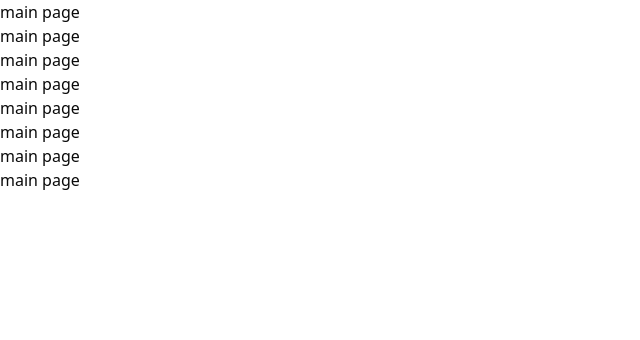
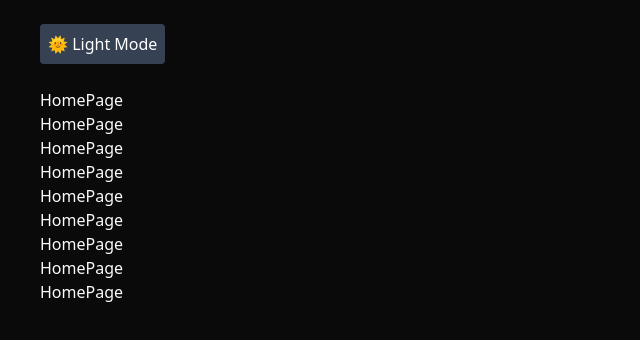
Before and after one commit to MoniruzzamanBillal/reusable-components, a Next.js app: page / in a window 1280 px wide. Shown: the top 340 px of the page, without its empty margins (0-640 px from the left). Built offline with nearby package versions, Linux system fonts and the light colour scheme.

Commit message:
feat:table pagination active state

```diff
--- /dev/null
+++ b/app/api/rooms/route.ts
@@ -0,0 +1,91 @@
+import { roomData } from "@/components/main/tablePage/DummyRoomData";
+import { TRoom } from "@/components/main/tablePage/TablePage";
+import { NextRequest, NextResponse } from "next/server";
+
+const mockRoomData: TRoom[] = roomData;
+
+export async function GET(request: NextRequest) {
+  // Get query parameters
+  const searchParams = request.nextUrl.searchParams;
+  const page = parseInt(searchParams.get("page") || "1");
+  const limit = parseInt(searchParams.get("limit") || "10");
+  const search = searchParams.get("search") || "";
+  const building = searchParams.get("building") || "";
+  const floor = searchParams.get("floor") || "";
+  const createdBy = searchParams.get("createdBy") || "";
+  const status = searchParams.get("status") || "";
+
+  // Apply filters
+  let filteredData = [...mockRoomData];
+
+  // Search filter (searches in building, buildingCode, RoomNo, createdBy)
+  if (search) {
+    filteredData = filteredData.filter(
+      (room) =>
+        room.building.toLowerCase().includes(search.toLowerCase()) ||
+        room.buildingCode.toLowerCase().includes(search.toLowerCase()) ||
+        room.RoomNo.toLowerCase().includes(search.toLowerCase()) ||
+        room.createdBy.toLowerCase().includes(search.toLowerCase()),
+    );
+  }
+
+  // Building filter
+  if (building) {
+    const buildingNames = building.split(",");
+    filteredData = filteredData.filter((room) =>
+      buildingNames.includes(room.building),
+    );
+  }
+
+  // Floor filter
+  if (floor) {
+    const floorNumbers = floor.split(",");
+    filteredData = filteredData.filter((room) =>
+      floorNumbers.includes(room.floor),
+    );
+  }
+
+  // Created By filter
+  if (createdBy) {
+    const creators = createdBy.split(",");
+    filteredData = filteredData.filter((room) =>
+      creators.includes(room.createdBy),
+    );
+  }
+
+  // Status filter
+  if (status) {
+    const statuses = status.split(",");
+    filteredData = filteredData.filter((room) =>
+      statuses.includes(room.status),
+    );
+  }
+
+  // Calculate pagination
+  const totalItems = filteredData.length;
+  const totalPages = Math.ceil(totalItems / limit);
+  const currentPage = Math.min(Math.max(1, page), totalPages || 1);
+  const startIndex = (currentPage - 1) * limit;
+  const endIndex = startIndex + limit;
+  const paginatedData = filteredData.slice(startIndex, endIndex);
+
+  // Prepare response
+  const response = {
+    data: paginatedData,
+    statusCode: 200,
+    success: true,
+    message: "Rooms fetched successfully",
+    meta: {
+      currentPage,
+      itemCount: paginatedData.length,
+      limit,
+      totalItems,
+      totalPage: totalPages,
+    },
+  };
+
+  // Simulate network delay (optional)
+  await new Promise((resolve) => setTimeout(resolve, 500));
+
+  return NextResponse.json(response);
+}
--- a/app/globals.css
+++ b/app/globals.css
@@ -126,6 +126,12 @@
   --sidebar-ring: oklch(0.556 0 0);
 }
 
+body {
+  transition:
+    background-color 200ms ease,
+    color 200ms ease;
+}
+
 @layer base {
   * {
     @apply border-border outline-ring/50;
@@ -134,3 +140,32 @@
     @apply bg-background text-foreground;
   }
 }
+
+.tablePaginationNumber {
+  background:
+    linear-gradient(0deg, rgba(0, 0, 0, 0.3), rgba(0, 0, 0, 0.3)),
+    linear-gradient(
+      180deg,
+      rgba(255, 255, 255, 0.1) 0%,
+      rgba(255, 255, 255, 0.08) 100%
+    ),
+    radial-gradient(
+      50% 50% at 50% 50%,
+      rgba(255, 255, 255, 0.1) 0%,
+      rgba(255, 255, 255, 0) 100%
+    );
+}
+
+.tablePaginationGradientBorder {
+  background:
+    linear-gradient(
+      180deg,
+      rgba(255, 255, 255, 0.1) 0%,
+      rgba(102, 102, 102, 0.08) 100%
+    ),
+    radial-gradient(
+      50% 50% at 50% 50%,
+      rgba(255, 255, 255, 0.2) 0%,
+      rgba(255, 255, 255, 0) 100%
+    );
+}
--- a/app/layout.tsx
+++ b/app/layout.tsx
@@ -1,4 +1,5 @@
 import type { Metadata } from "next";
+import { ThemeProvider } from "next-themes";
 import { Geist, Geist_Mono } from "next/font/google";
 import { Toaster } from "sonner";
 import "./globals.css";
@@ -30,9 +31,16 @@ export default function RootLayout({
         className={`${geistSans.variable} ${geistMono.variable} antialiased`}
       >
         <QueryProvider>
-          <Toaster />
-          {children}
+          <ThemeProvider
+            attribute="class"
+            defaultTheme="dark"
+            enableSystem={false}
+          >
+            {children}
+          </ThemeProvider>
         </QueryProvider>
+
+        <Toaster closeButton position="top-right" />
       </body>
     </html>
   );
--- a/app/page.tsx
+++ b/app/page.tsx
@@ -1,14 +1,5 @@
+import HomePage from "@/components/main/HomePage/HomePage";
+
 export default function Home() {
-  return (
-    <div>
-      <h1>main page </h1>
-      <h1>main page </h1>
-      <h1>main page </h1>
-      <h1>main page </h1>
-      <h1>main page </h1>
-      <h1>main page </h1>
-      <h1>main page </h1>
-      <h1>main page </h1>
-    </div>
-  );
+  return <HomePage />;
 }
--- /dev/null
+++ b/components/main/HomePage/HomePage.tsx
@@ -0,0 +1,33 @@
+"use client";
+
+import { useTheme } from "next-themes";
+
+export default function HomePage() {
+  const { theme, setTheme } = useTheme();
+
+  const toggleTheme = () => {
+    setTheme(theme === "dark" ? "light" : "dark");
+  };
+
+  return (
+    <div className=" px-10 ">
+      <div className=" py-6 ">
+        <button
+          onClick={toggleTheme}
+          className="p-2 rounded bg-gray-200 dark:bg-gray-700 text-black dark:text-white"
+        >
+          {theme === "dark" ? "🌞 Light Mode" : "🌙 Dark Mode"}
+        </button>
+      </div>
+      <h1>HomePage</h1>
+      <h1>HomePage</h1>
+      <h1>HomePage</h1>
+      <h1>HomePage</h1>
+      <h1>HomePage</h1>
+      <h1>HomePage</h1>
+      <h1>HomePage</h1>
+      <h1>HomePage</h1>
+      <h1>HomePage</h1>
+    </div>
+  );
+}
--- a/components/table/TablePagination.tsx
+++ b/components/table/TablePagination.tsx
@@ -109,7 +109,7 @@ export function TablePagination({
               <button
                 key={pageNumber}
                 onClick={() => onPageChange(pageNumber)}
-                className={`  p-1.5 rounded-[8px] size-8 font-semibold text-[0.875rem] leading-5.25 flex justify-center items-center border ${currentPage === pageNumber ? " bg-primary-500 text-white border-primary-500 " : " text-neutral-50 tablePaginationNumber tablePaginationGradientBorder  border-table-border "} `}
+                className={`  p-1.5 rounded-[8px] size-8 font-semibold text-[0.875rem] leading-5.25 flex justify-center items-center border ${currentPage === pageNumber ? " bg-red-500 text-white border-red-400 " : " text-neutral-50 tablePaginationNumber tablePaginationGradientBorder  border-table-border "} `}
                 aria-label={`Go to page ${pageNumber}`}
                 aria-current={currentPage === pageNumber ? "page" : undefined}
               >
```
